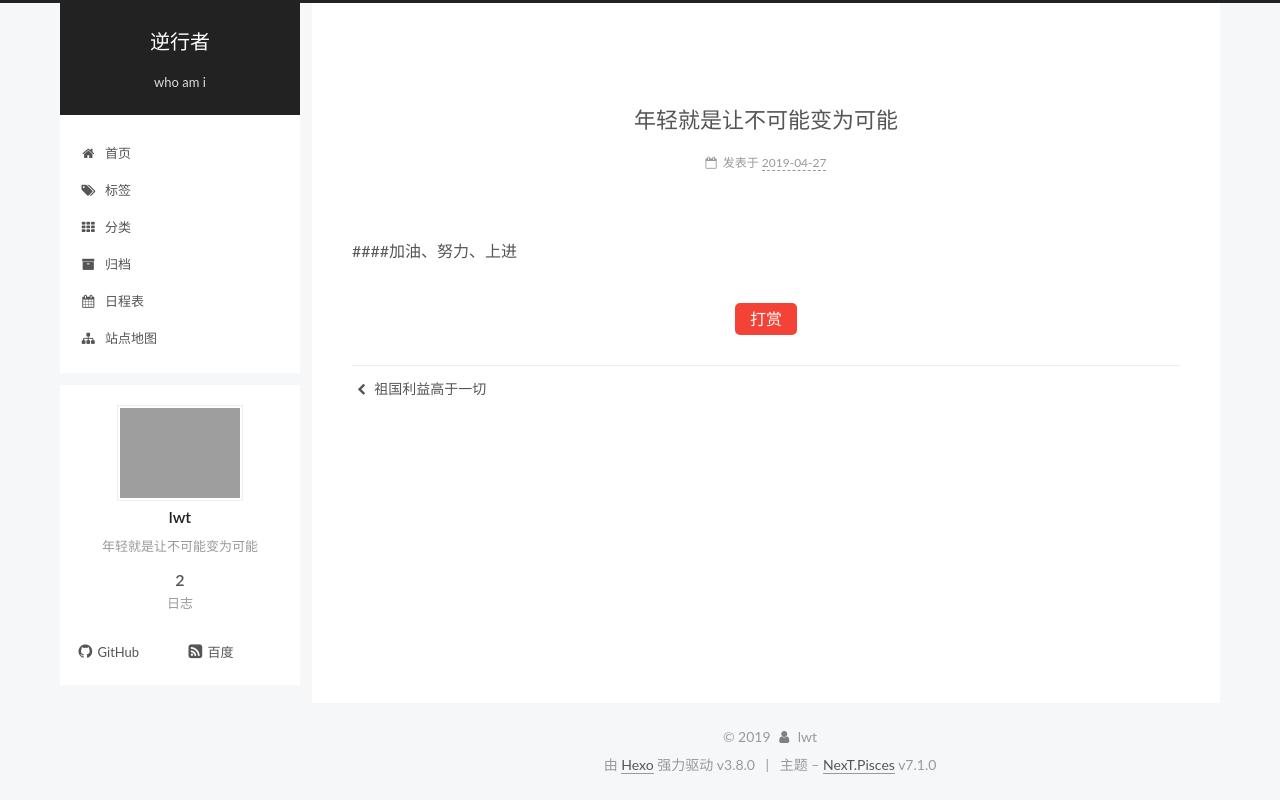
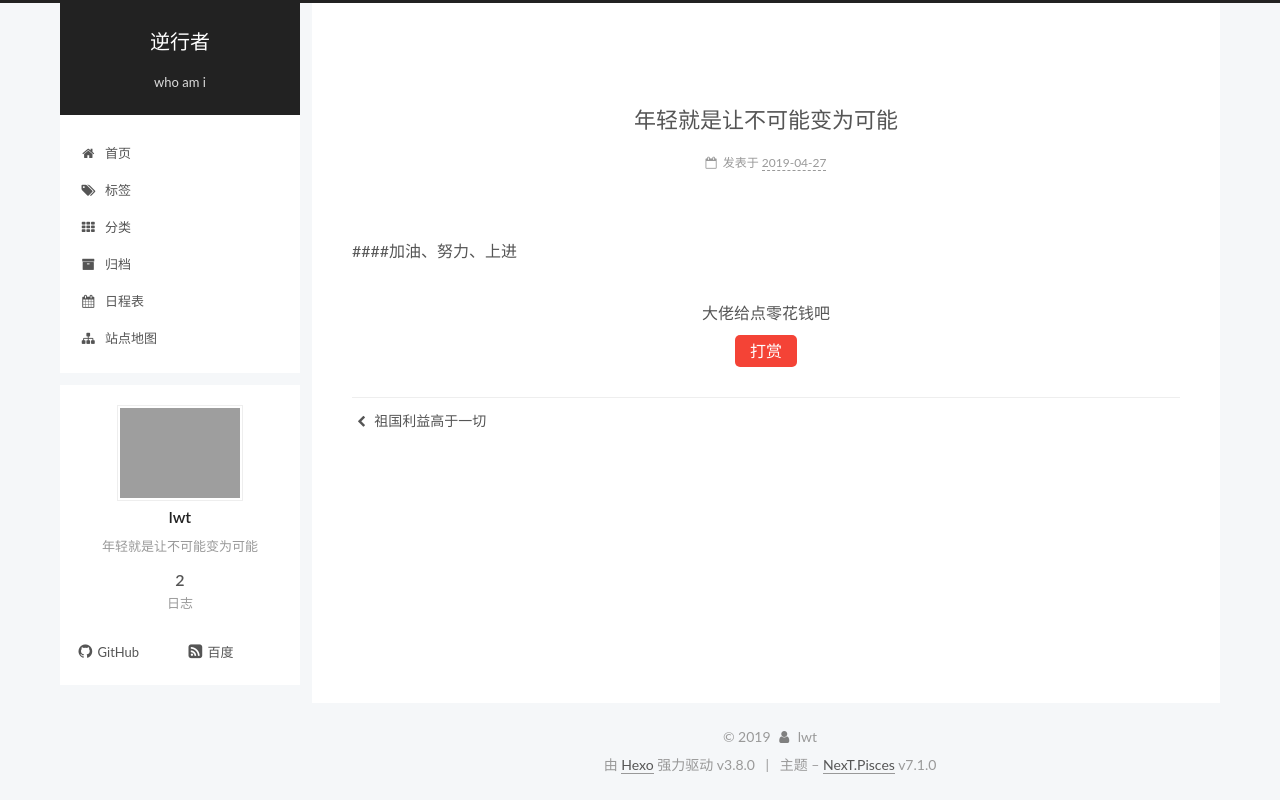
Before and after one commit to lwt-hhh/lwt-hhh.github.io, a plain HTML site: page 2019/04/27/年轻就是让不可能变为可能/index.html in a window 1280 px wide. Drawn offline with Linux system fonts and the light colour scheme; grey boxes are pictures that could not be loaded.

Commit message:
Site updated: 2019-04-27 18:34:23

```diff
--- a/2019/04/27/年轻就是让不可能变为可能/index.html
+++ b/2019/04/27/年轻就是让不可能变为可能/index.html
@@ -462,7 +462,7 @@
 
       <div>
         <div id="reward-container">
-  <div></div>
+  <div>大佬给点零花钱吧</div>
   <button id="reward-button" disable="enable" onclick="var qr = document.getElementById(&quot;qr&quot;); qr.style.display = (qr.style.display === 'none') ? 'block' : 'none';">
     打赏
   </button>
```
Also changed, not shown: 2019/04/27/祖国利益高于一切/index.html (+1 -1 lines).
